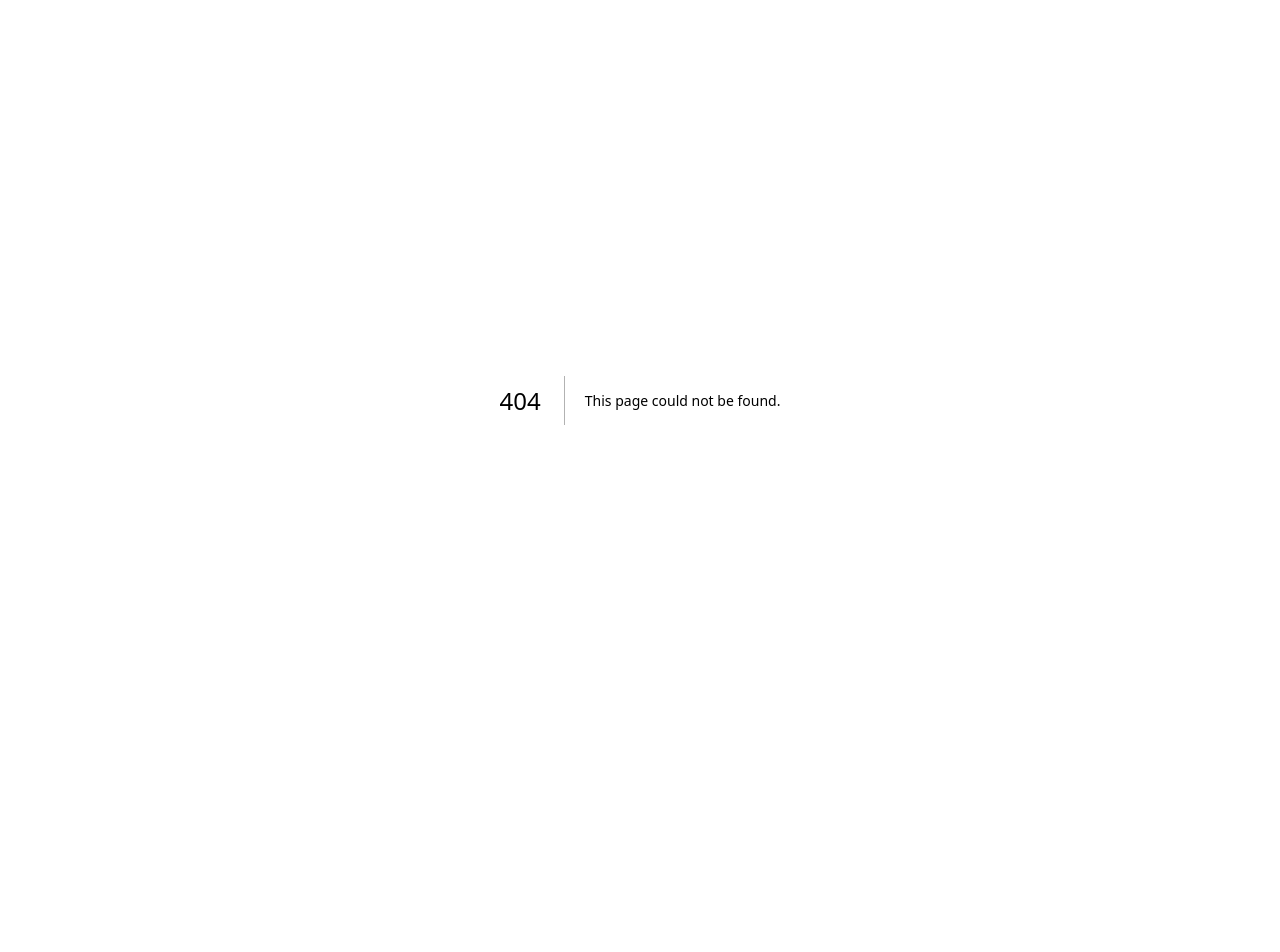
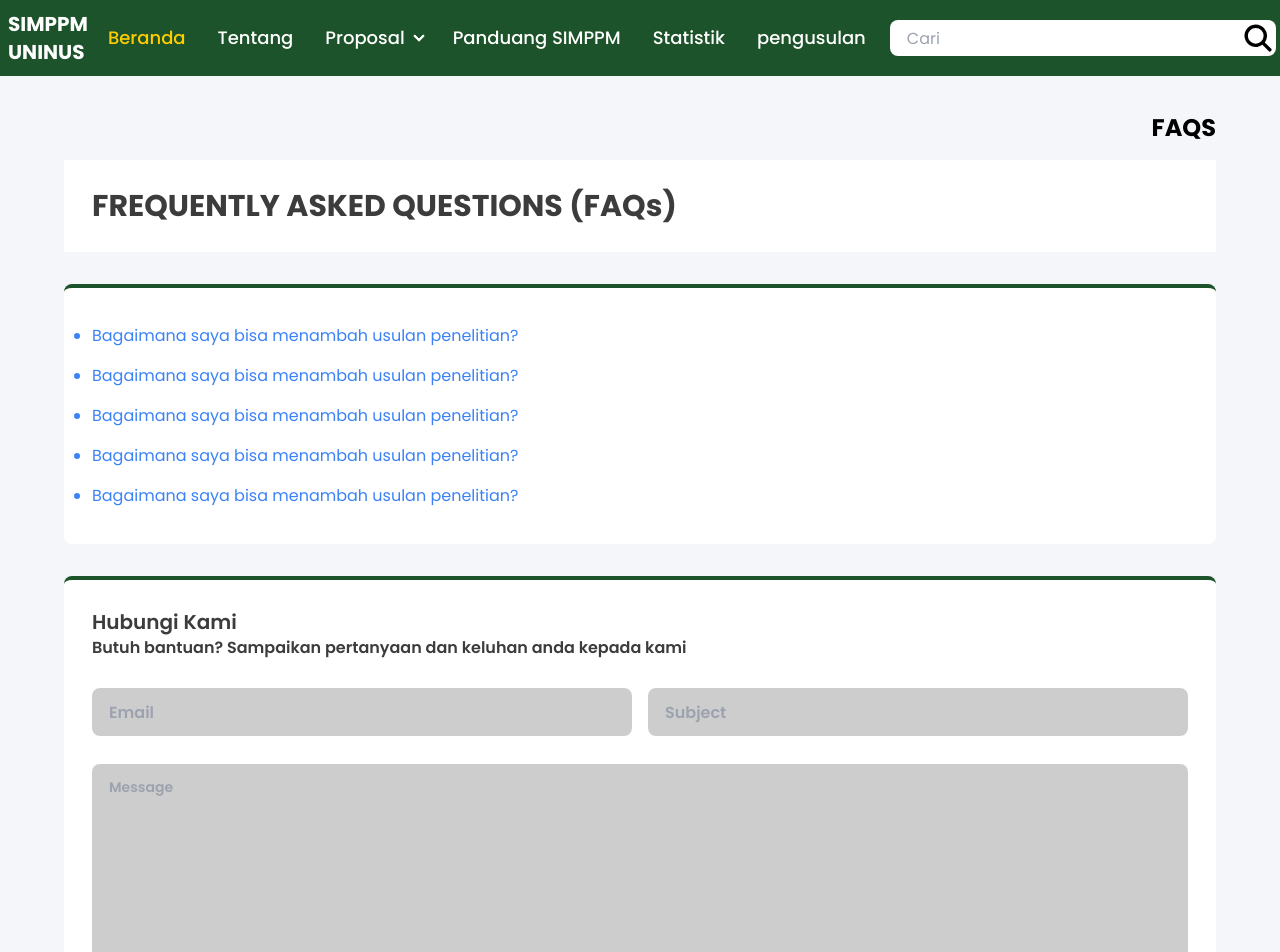
Before and after one commit to Rifansyah12/LPPMuninus, a Next.js app in the folder frontend/: page /faqs in a window 1280 px wide. Before the commit this address had no page. Shown: the top 952 px of the page. Before the commit the page ends 800 px from the top, so only its background shows below. Built offline with nearby package versions, Linux system fonts and the light colour scheme.

Commit message:
adjust about page

```diff
--- a/frontend/src/components/Navbar.tsx
+++ b/frontend/src/components/Navbar.tsx
@@ -1,3 +1,4 @@
+import Link from "next/link";
 
 export default function Navbar() {
   return (
@@ -11,7 +12,7 @@ export default function Navbar() {
             <a>Beranda</a>
           </li>
           <li>
-            <a>Tentang</a>
+            <Link href={"/about"}>Tentang</Link>
           </li>
           <li>
             <details>
@@ -100,7 +101,7 @@ export default function Navbar() {
                   <a>Beranda</a>
                 </li>
                 <li>
-                  <a>Tentang</a>
+                  <Link href={"/about"}>Tentang</Link>
                 </li>
                 <li>
                   <details>
--- a/frontend/src/pages/_document.tsx
+++ b/frontend/src/pages/_document.tsx
@@ -3,8 +3,11 @@ import { Html, Head, Main, NextScript } from "next/document";
 export default function Document() {
   return (
     <Html lang="en">
-      <Head >
-
+      <Head>
+        <link
+          rel="stylesheet"
+          href="https://fonts.googleapis.com/css2?family=Material+Symbols+Outlined:opsz,wght,FILL,GRAD@20..48,100..700,0..1,-50..200"
+        />
       </Head>
       <body className="">
         <Main />
--- a/frontend/src/pages/about/index.tsx
+++ b/frontend/src/pages/about/index.tsx
@@ -1,27 +1,63 @@
 import Wrapper from "@/components/Wrapper";
+import Link from "next/link";
 
 export default function About() {
   return (
     <Wrapper title="About">
+      <div className="text-end">
+        <Link href="/faqs">
+          <h2 className="text-blue-300">FAQS</h2>
+        </Link>
+        <h2 className="text-black font-bold text-2xl py-2">About</h2>
+      </div>
       <div className="bg-white w-full px-7 py-7 my-2">
         <div className="flex items-center gap-1">
-          <h1 className="text-3xl font-bold text-[#3C3C3C]">TENTANG SIMPPM</h1>
+          <h1 className="text-3xl font-bold text-[#3C3C3C]">TENTANG SIMPPM UNINUS</h1>
         </div>
       </div>
-      <div className="bg-white w-full px-7 py-7 my-2 text-primary">
-        <p className="text-lg font-semibold">
-        Lorem ipsum dolor sit amet, consectetur adipiscing elit. Praesent id
-        aliquam nunc. Fusce ornare, dolor tempor gravida interdum, quam lacus
-        placerat leo, vitae varius velit diam ac neque. Aliquam ut pulvinar
-        tortor, nec interdum tellus. Curabitur at eros eu sem bibendum sodales.
-        Ut nec lectus in mi tincidunt mattis. Morbi dapibus justo quis tempus
-        gravida. Ut odio massa, consectetur non nulla ac, congue aliquet odio.
-        Mauris luctus scelerisque sapien, at maximus risus egestas tristique.
-        Fusce aliquet, felis et sagittis tristique, neque sapien condimentum
-        elit, in consectetur elit erat vel felis. Morbi scelerisque iaculis erat
-        non pellentesque. Curabitur tincidunt est non massa vehicula, eget
-        convallis nisl bibendum. Vestibulum scelerisque arcu ipsum.
+      <div className="bg-white w-full px-7 py-7 my-[2rem] rounded-lg text-primary border-t-4 border-primary">
+        <p className="text-lg">
+          Lorem ipsum dolor sit amet, consectetur adipiscing elit. Praesent id
+          aliquam nunc. Fusce ornare, dolor tempor gravida interdum, quam lacus
+          placerat leo, vitae varius velit diam ac neque. Aliquam ut pulvinar
+          tortor, nec interdum tellus. Curabitur at eros eu sem bibendum
+          sodales. Ut nec lectus in mi tincidunt mattis. Morbi dapibus justo
+          quis tempus gravida. Ut odio massa, consectetur non nulla ac, congue
+          aliquet odio. Mauris luctus scelerisque sapien, at maximus risus
+          egestas tristique. Fusce aliquet, felis et sagittis tristique, neque
+          sapien condimentum elit, in consectetur elit erat vel felis. Morbi
+          scelerisque iaculis erat non pellentesque. Curabitur tincidunt est non
+          massa vehicula, eget convallis nisl bibendum. Vestibulum scelerisque
+          arcu ipsum.
         </p>
+      </div>
+      <div className="bg-white w-full px-7 py-7 my-[2rem] rounded-lg text-primary border-t-4 border-primary">
+        <h2 className="text-lg font-semibold">
+          SISTEM INFORMASI MANAJEMEN, PENELITIAN DAN PENGABDIAN KEPADA
+          MASYARAKAT
+        </h2>
+        <h2 className="text-lg font-semibold">UNIVERSITAS ISLAM NUSANTARA</h2>
+
+        <div className="flex items-center gap-4 my-7">
+          <span className="material-symbols-outlined text-primary text-[2rem]">
+            location_on
+          </span>
+          <p>
+            Jl. Soekarno Hatta No.530, Sekejati, Kec. Buahbatu, Kota Bandung
+          </p>
+        </div>
+        <div className="flex items-center gap-4 my-7">
+          <span className="material-symbols-outlined text-primary text-[2rem]">
+            phone_in_talk
+          </span>
+          <p>+0123-4567-8910</p>
+        </div>
+        <div className="flex items-center gap-4 my-7">
+          <span className="material-symbols-outlined text-primary text-[2rem]">
+            mail
+          </span>
+          <p>E.MAILKAMI@MAIL.COM</p>
+        </div>
       </div>
     </Wrapper>
   );
--- /dev/null
+++ b/frontend/src/pages/faqs/index.tsx
@@ -0,0 +1,77 @@
+import Wrapper from "@/components/Wrapper";
+import Link from "next/link";
+
+export default function Faqs() {
+  return (
+    <Wrapper title="About">
+      <div className="text-end">
+        <h2 className="text-black font-bold text-2xl py-2">FAQS</h2>
+      </div>
+      <div className="bg-white w-full px-7 py-7 my-2">
+        <div className="flex items-center gap-1">
+          <h1 className="text-3xl font-bold text-[#3C3C3C]">
+            FREQUENTLY ASKED QUESTIONS (FAQs)
+          </h1>
+        </div>
+      </div>
+      <div className="bg-white w-full px-7 py-7 my-[2rem] rounded-lg text-primary border-t-4 border-primary">
+        <ul className="text-blue-500 list-disc">
+          <li className="py-2">
+            <Link href="" className="">
+              Bagaimana saya bisa menambah usulan penelitian?
+            </Link>
+          </li>
+          <li className="py-2">
+            <Link href="" className="">
+              Bagaimana saya bisa menambah usulan penelitian?
+            </Link>
+          </li>
+          <li className="py-2">
+            <Link href="" className="">
+              Bagaimana saya bisa menambah usulan penelitian?
+            </Link>
+          </li>
+          <li className="py-2">
+            <Link href="" className="">
+              Bagaimana saya bisa menambah usulan penelitian?
+            </Link>
+          </li>
+          <li className="py-2">
+            <Link href="" className="">
+              Bagaimana saya bisa menambah usulan penelitian?
+            </Link>
+          </li>
+        </ul>
+      </div>
+
+      <div className="bg-white w-full px-7 py-7 my-[2rem] rounded-lg text-primary border-t-4 border-primary">
+        <h2 className="text-xl font-semibold">Hubungi Kami</h2>
+        <h2 className="text-base font-semibold">
+          Butuh bantuan? Sampaikan pertanyaan dan keluhan anda kepada kami
+        </h2>
+
+        <form className="flex items-center gap-4 my-7 w-full">
+          <input
+            type="text"
+            className="input w-[50%] bg-[#CDCDCD] text-black font-semibold"
+            placeholder="Email"
+          />
+          <input
+            type="text"
+            className="input w-[50%] bg-[#CDCDCD] text-black font-semibold"
+            placeholder="Subject"
+          />
+        </form>
+        <textarea
+          placeholder="Message"
+          className="textarea input w-full min-h-[15rem] bg-[#CDCDCD] text-black font-semibold mb-5"
+        ></textarea>
+        <div className="flex justify-end">
+          <button className="btn bg-[#1C532A] text-white hover:bg-[#207435]">
+            Submit
+          </button>
+        </div>
+      </div>
+    </Wrapper>
+  );
+}
--- a/frontend/src/pages/login/index.tsx
+++ b/frontend/src/pages/login/index.tsx
@@ -1,6 +1,6 @@
 import Image from "next/image";
 import Head from "next/head";
-import { useState } from "react";
+import { useEffect, useState } from "react";
 import axios, { AxiosError } from "axios";
 
 // Ini adalah module scope
@@ -54,6 +54,13 @@ export default function Login() {
       [name]: value, // Mengandalkan TypeScript untuk mengetahui bahwa 'name' adalah salah satu kunci dataLogin
     }));
   };
+
+  useEffect(() => {
+    const token = localStorage.getItem("token");
+    if (token && token.length > 0) {
+      window.location.href = "/main";
+    }
+  });
 
   const handleSubmit = async (e: React.FormEvent<HTMLFormElement>) => {
     e.preventDefault();
--- a/frontend/tailwind.config.ts
+++ b/frontend/tailwind.config.ts
@@ -8,10 +8,11 @@ const config: Config = {
   ],
   theme: {
     extend: {
-      boxShadow:{
-        'md': ' 0px 4px 4px 0px rgba(0, 0, 0, 0.25)'
+      boxShadow: {
+        md: " 0px 4px 4px 0px rgba(0, 0, 0, 0.25)",
       },
       colors: {
+        primary: "#1C532A",
         background: "var(--background)",
         foreground: "var(--foreground)",
       },
```
